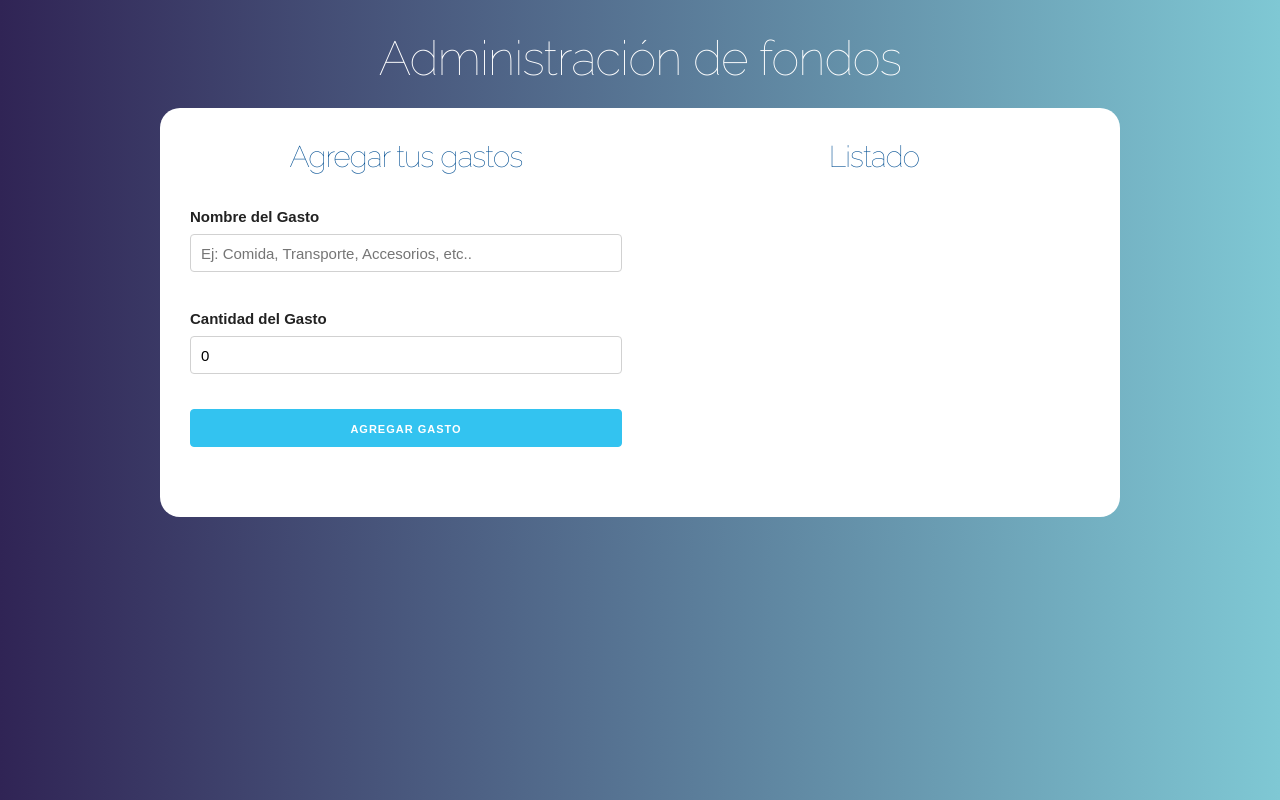
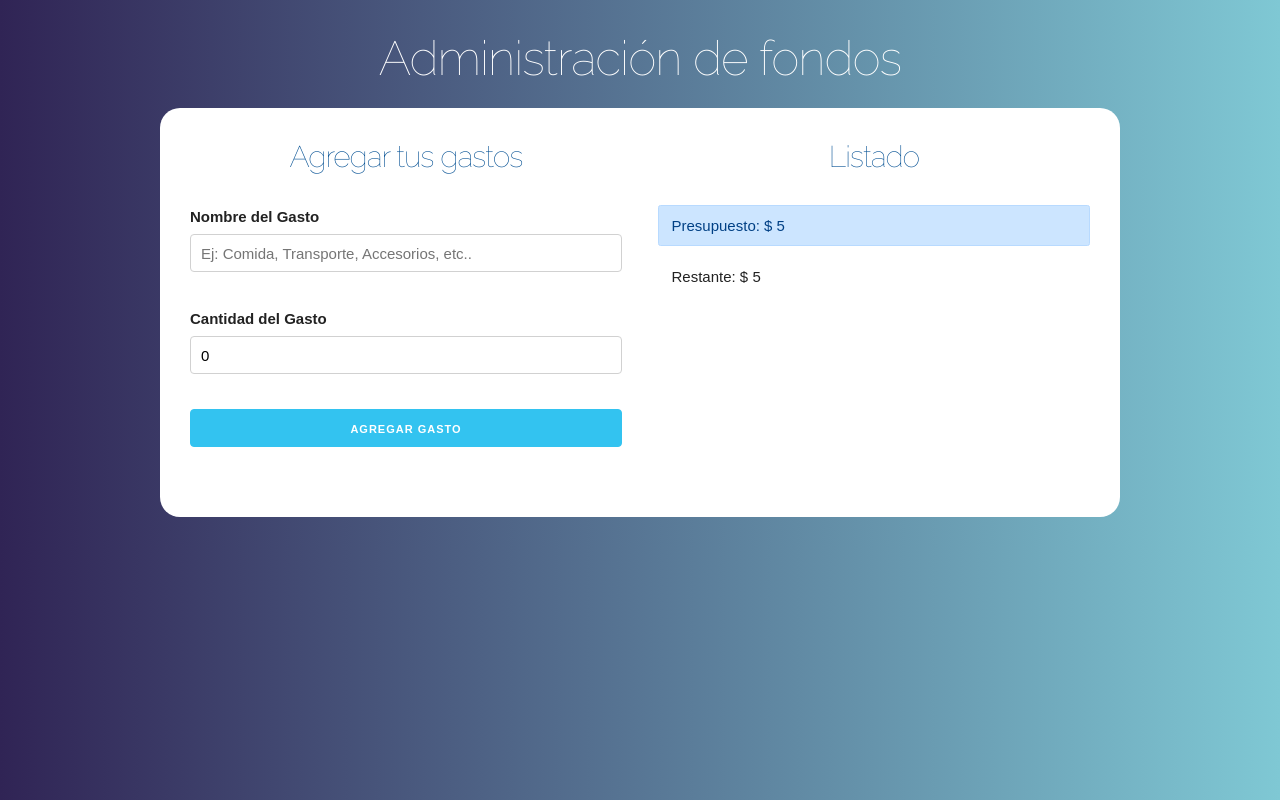
Before and after one commit to tomasgz7/CodeChallenge-ADF, a React (Create React App) app: page / in a window 1280 px wide. Both pictures are taken after typing "5" into the empty fields and a click on the input "Registrar". Built offline with nearby package versions, Linux system fonts and the light colour scheme.

Commit message:
Componente que muestra el Presupuesto junto con el restante.

```diff
--- a/src/App.js
+++ b/src/App.js
@@ -2,6 +2,7 @@ import React, {useState} from 'react';
 import Pregunta from './components/Pregunta';
 import Formulario from './components/Formulario';
 import Listado from './components/Listado';
+import ControlGastos from './components/ControlGastos';
 
 
 function App() {
@@ -44,6 +45,11 @@ function App() {
                 <Listado
                   gastos={gastos}
                 />
+
+                <ControlGastos
+                  presupuesto={presupuesto}
+                  restante={restante}
+                />
          </div>
 
       </div>
--- /dev/null
+++ b/src/components/ControlGastos.js
@@ -0,0 +1,16 @@
+import React, {Fragment} from 'react';
+
+const ControlGastos = ({presupuesto, restante}) => {
+    return (
+        <Fragment>
+           <div className='alert alert-primary'>
+                Presupuesto: $ {presupuesto}
+        </div>
+        <div className='alert '>
+                Restante: $ {restante}
+        </div>
+        </Fragment>
+    );
+}
+
+export default ControlGastos;
```
